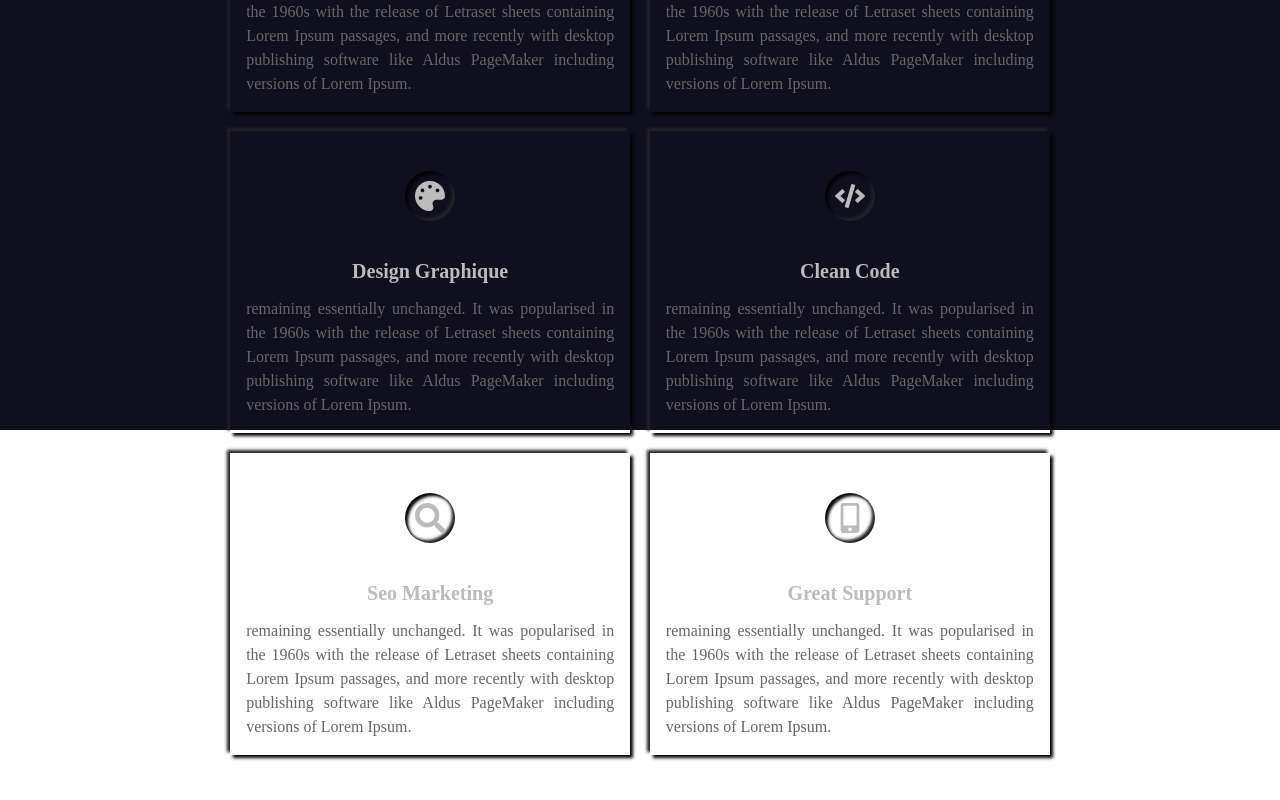
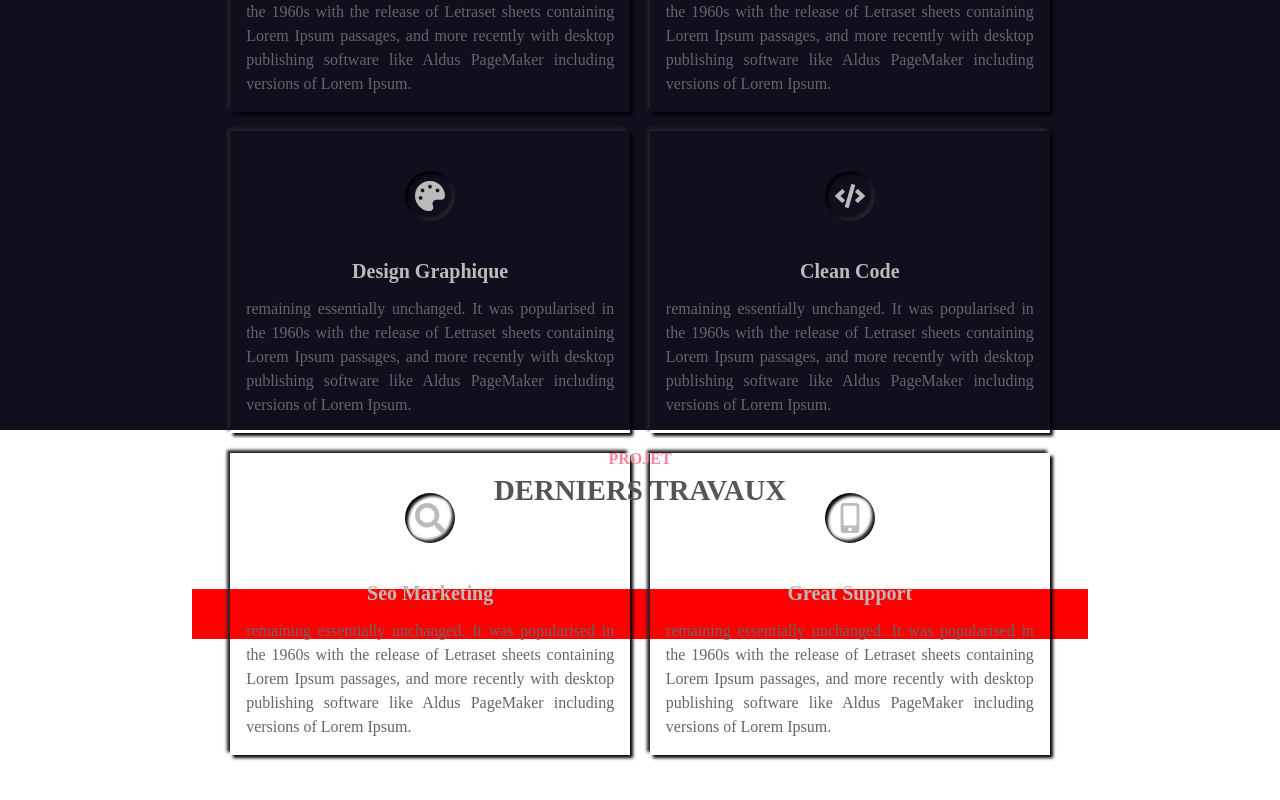
Before and after one commit to ExcaliburSims/portfolioNextJS, a Next.js app: page / in a window 1280 px wide. Shown: the part 1754-2554 px from the top of the page. Before the commit the page ends 2519 px from the top, so only its background shows below. Built offline with nearby package versions, Linux system fonts and the light colour scheme.

Commit message:
feat: add project component

```diff
--- a/pages/index.js
+++ b/pages/index.js
@@ -4,6 +4,7 @@ import Header from '../components/Header'
 import styles from '../styles/Home.module.scss'
 import Info from './Info'
 import Main from './Main'
+import Project from './Project'
 import Service from './Service'
 
 export default function Home() {
@@ -16,6 +17,7 @@ export default function Home() {
       <Main />
       <Info />
       <Service />
+      <Project />
     </div>
   )
 }
```
